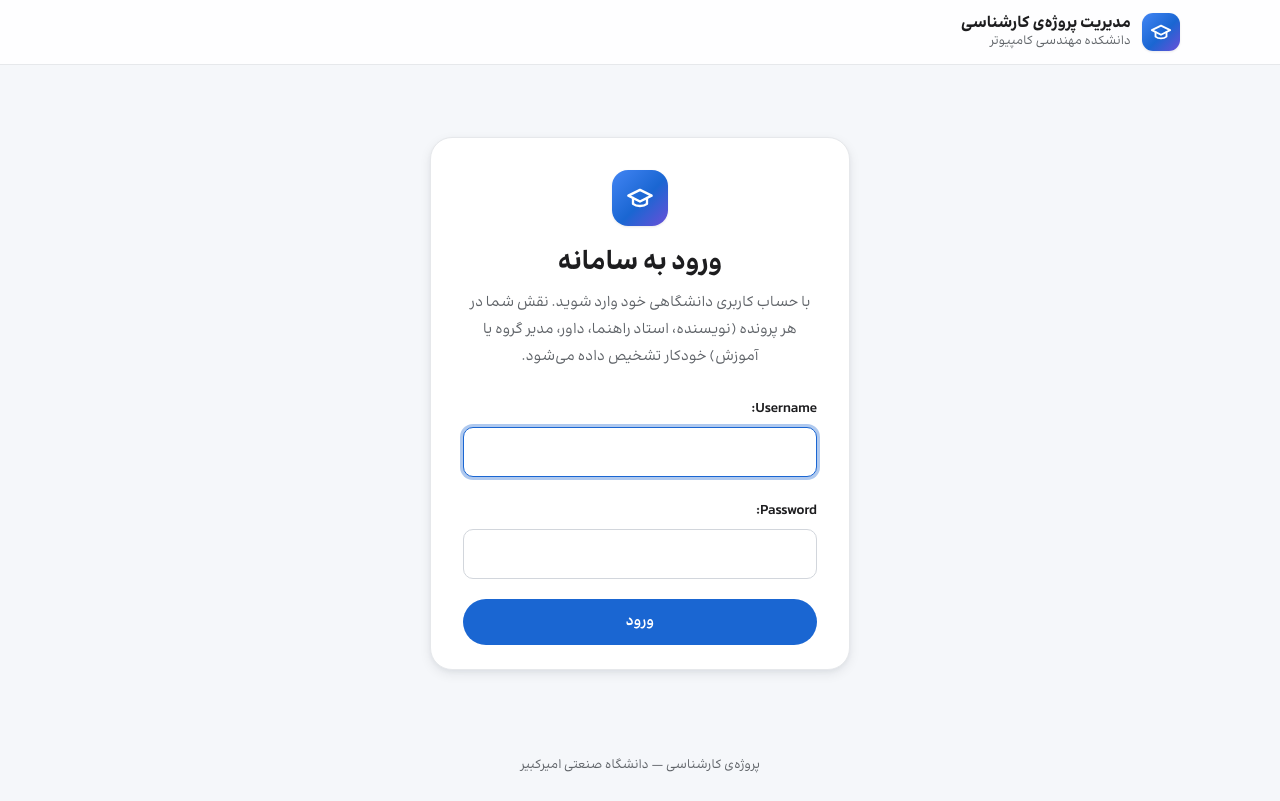
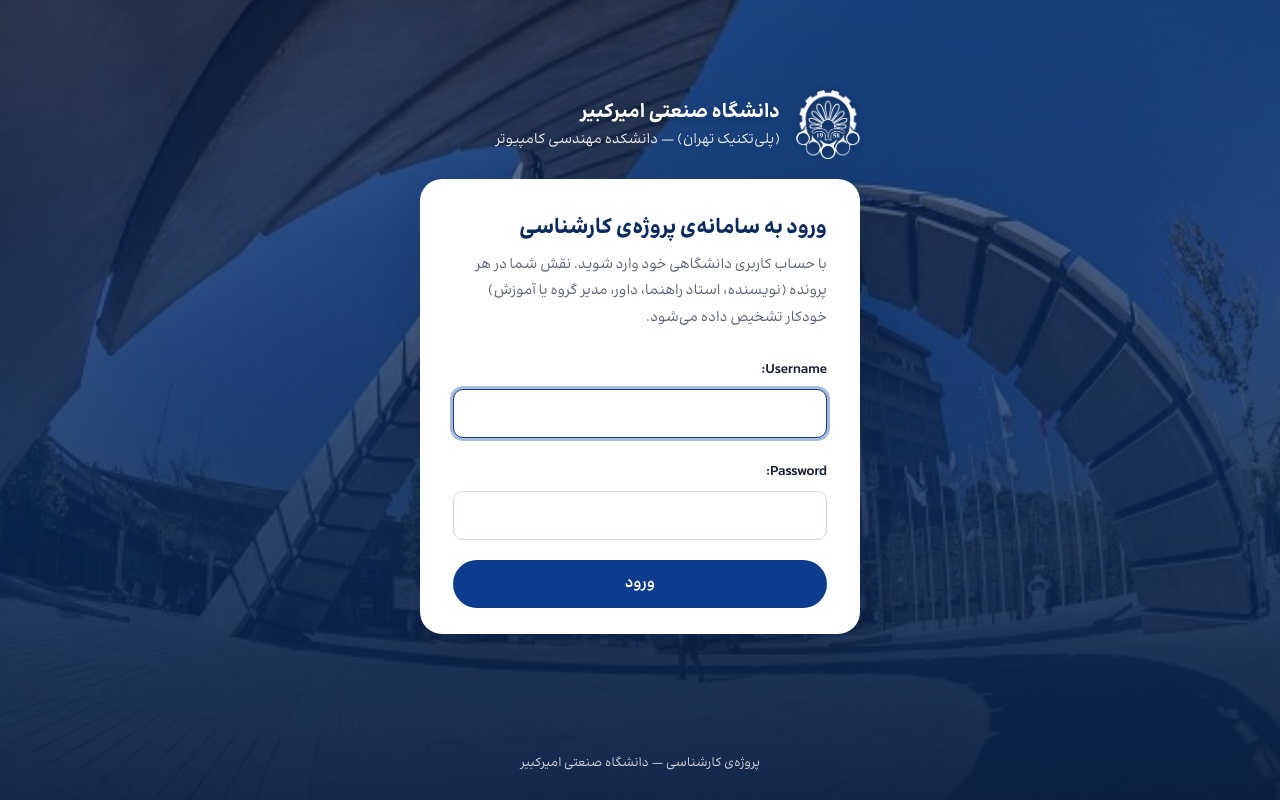
Before and after one commit to baharanSheikholeslami/conference-mgmt-system, a Django app: page /accounts/login/ in a window 1280 px wide. Run offline with Django 5.2, Linux system fonts and the light colour scheme.

Commit message:
University branding, darker blue theme and distinct action button colors
- Amirkabir University emblem in the navbar, login page and favicon
- Login page uses the campus photo behind a navy overlay with a white form card
- Primary color is now the university's dark navy (#0d3b8e), all via CSS variables
- Action buttons get a meaning-based tone: approve (green), return for edits (amber),
  reject/cancel (red), with a small icon so color is not the only cue
- Confirmation forms for approve/return/reject name the action on the submit button
- Ravi font kept: it fits the design and ships with Persian digits

Co-Authored-By: Claude Opus 5.5 (1M context) <noreply@anthropic.com>
Claude-Session: https://claude.ai/code/session_017PFAUJV2eCdqi6b2y4bHgw

```diff
--- a/workflow/static/workflow/style.css
+++ b/workflow/static/workflow/style.css
@@ -15,17 +15,21 @@
 :root {
   /* رنگ‌ها: کنتراست متن روی سفید دست‌کم ۴٫۵ به ۱ */
   --bg: #f5f7fa; --surface: #ffffff; --surface-2: #f8fafc; --card: var(--surface);
-  --ink: #1d1d1f; --ink-2: #3c4043; --muted: #5f6368; --line: #e6e8eb; --line-strong: #d2d6dc;
-  --accent: #1a66d2; --accent-hover: #1557b0; --accent-ink: #ffffff; --accent-soft: #e8f0fe; --accent-line: #c6dafc;
-  --ok: #137333; --ok-soft: #e6f4ea; --warn: #8a4b00; --warn-soft: #fef3e0;
-  --danger: #c5221f; --danger-soft: #fce8e6; --neutral-soft: #f1f3f4;
+  --ink: #1b2233; --ink-2: #3a4152; --muted: #5b6273; --line: #e3e7ee; --line-strong: #cfd5df;
+  /* آبی اصلی: سرمه‌ای دانشگاه؛ متن سفید روی آن حدود ۱۰ به ۱ */
+  --accent: #0d3b8e; --accent-hover: #0a2e70; --accent-strong: #0b2a5e; --accent-ink: #ffffff;
+  --accent-soft: #e8eef9; --accent-soft-hover: #d6e1f4; --accent-line: #bccbe8;
+  /* معنای اقدام‌ها: تأیید = سبز، بازگرداندن برای اصلاح = نارنجی، رد/لغو = قرمز */
+  --ok: #137333; --ok-hover: #0d5c28; --ok-soft: #e6f4ea; --ok-line: #a8d5b5;
+  --warn: #8a4b00; --warn-hover: #6f3c00; --warn-soft: #fef3e0; --warn-line: #f0c27a;
+  --danger: #c5221f; --danger-hover: #a50e0e; --danger-soft: #fce8e6; --danger-line: #f2b8b5; --neutral-soft: #f0f2f5;
   --ai: #6b4fd8; --ai-soft: #f3f0fd; --ai-line: #e0d9fa;
   /* شکل و سایه */
   --radius-sm: 10px; --radius: 16px; --radius-lg: 22px;
   --shadow-1: 0 1px 2px rgba(16, 24, 40, .04), 0 1px 3px rgba(16, 24, 40, .06);
   --shadow-2: 0 4px 12px rgba(16, 24, 40, .08), 0 2px 4px rgba(16, 24, 40, .04);
   --shadow-3: 0 18px 40px rgba(16, 24, 40, .16);
-  --focus: 0 0 0 3px rgba(26, 102, 210, .35);
+  --focus: 0 0 0 3px rgba(13, 59, 142, .35);
   --ease: cubic-bezier(.2, .7, .3, 1);
 }
 * { box-sizing: border-box; }
@@ -64,12 +68,9 @@ small, .muted { color: var(--muted); }
 }
 .brand { display: flex; align-items: center; gap: .7rem; color: var(--ink); min-width: 0; }
 .brand:hover { color: var(--ink); text-decoration: none; }
-.brand-mark {
-  flex: none; width: 38px; height: 38px; border-radius: 11px; display: grid; place-items: center; color: #fff;
-  background: linear-gradient(135deg, #4285f4 0%, #1a66d2 55%, #6b4fd8 100%); box-shadow: var(--shadow-1);
-}
+.brand-logo { flex: none; width: 40px; height: auto; display: block; }
 .brand-text { display: flex; flex-direction: column; line-height: 1.35; min-width: 0; }
-.brand-text strong { font-size: 1rem; white-space: nowrap; overflow: hidden; text-overflow: ellipsis; }
+.brand-text strong { font-size: 1rem; color: var(--accent-strong); white-space: nowrap; overflow: hidden; text-overflow: ellipsis; }
 .brand-text small { font-size: .78rem; }
 .account { display: flex; align-items: center; gap: .35rem; }
 .account form { margin: 0; }
@@ -257,13 +270,27 @@ form.stack .actions { margin-top: 1.5rem; padding-top: 1.25rem; border-top: 1px
 ul.errorlist { list-style: none; margin: 0 0 .35rem; padding: 0; color: var(--danger); font-size: .88rem; font-weight: 500; }
 ul.errorlist.nonfield { background: var(--danger-soft); border-radius: var(--radius-sm); padding: .7rem 1rem; margin-bottom: 1.25rem; font-size: .95rem; }
 
-/* صفحه‌ی ورود */
-.auth { max-width: 420px; margin: 2.5rem auto 0; }
-.auth .card { padding: 2rem 2rem 1.5rem; border-radius: var(--radius-lg); box-shadow: var(--shadow-2); }
-.auth-head { text-align: center; margin-bottom: 1.5rem; }
-.auth-head .brand-mark { width: 56px; height: 56px; border-radius: 16px; margin: 0 auto 1rem; }
-.auth-head p { margin: .3rem 0 0; font-size: .92rem; }
-.auth .btn { width: 100%; min-height: 46px; }
+/* صفحه‌ی ورود: عکس پردیس دانشگاه زیر یک لایه‌ی سرمه‌ای، تا کارت سفید فرم همیشه خوانا بماند */
+body.auth-page {
+  background-color: var(--accent-strong);
+  background-image: linear-gradient(180deg, rgba(11, 42, 94, .55) 0%, rgba(11, 42, 94, .82) 55%, rgba(8, 30, 68, .94) 100%),
+                    url("img/aut-campus.jpg");
+  background-size: cover; background-position: center 30%; background-attachment: fixed;
+}
+.auth-page .appbar { display: none; }
+.auth-page main { display: flex; align-items: center; justify-content: center; }
+.auth-page .site-footer { color: rgba(255, 255, 255, .8); }
+.auth { width: 100%; max-width: 440px; margin: 1.5rem auto 0; }
+.auth-brand { display: flex; align-items: center; gap: 1rem; color: #fff; margin-bottom: 1.25rem; text-shadow: 0 1px 8px rgba(0, 0, 0, .35); }
+.auth-brand img { flex: none; width: 64px; height: auto; filter: drop-shadow(0 2px 6px rgba(0, 0, 0, .35)); }
+.auth-brand p { margin: 0; display: flex; flex-direction: column; line-height: 1.6; }
+.auth-brand strong { font-size: 1.25rem; font-weight: 700; }
+.auth-brand span { font-size: .9rem; opacity: .9; }
+.auth .card { padding: 2rem 2rem 1.6rem; border-radius: var(--radius-lg); box-shadow: var(--shadow-3); border-color: transparent; }
+.auth-head { margin-bottom: 1.5rem; }
+.auth-head h1 { font-size: 1.35rem; color: var(--accent-strong); }
+.auth-head p { margin: .4rem 0 0; font-size: .9rem; }
+.auth .btn { width: 100%; min-height: 48px; font-size: 1rem; }
 
 /* صفحه‌های خطا */
 .state-page { text-align: center; padding: 2.5rem 1.5rem; }
--- a/workflow/templates/registration/login.html
+++ b/workflow/templates/registration/login.html
@@ -1,14 +1,17 @@
 {% extends "workflow/base.html" %}
+{% load static %}
 {% block title %}ورود{% endblock %}
+{% block body_class %}auth-page{% endblock %}
 {% block main_class %}narrow{% endblock %}
 {% block content %}
 <div class="auth">
+  <div class="auth-brand">
+    <img src="{% static 'workflow/img/aut-emblem-white.png' %}" width="72" height="77" alt="">
+    <p><strong>دانشگاه صنعتی امیرکبیر</strong><span>(پلی‌تکنیک تهران) — دانشکده مهندسی کامپیوتر</span></p>
+  </div>
   <div class="card">
     <div class="auth-head">
-      <div class="brand-mark" aria-hidden="true">
-        <svg width="28" height="28" viewBox="0 0 24 24" fill="none" stroke="currentColor" stroke-width="2" stroke-linecap="round" stroke-linejoin="round"><path d="M22 10 12 5 2 10l10 5 10-5z"/><path d="M6 12v5c3 2.5 9 2.5 12 0v-5"/></svg>
-      </div>
-      <h1>ورود به سامانه</h1>
+      <h1>ورود به سامانه‌ی پروژه‌ی کارشناسی</h1>
       <p class="muted">با حساب کاربری دانشگاهی خود وارد شوید. نقش شما در هر پرونده (نویسنده، استاد راهنما، داور، مدیر گروه یا آموزش) خودکار تشخیص داده می‌شود.</p>
     </div>
     <form method="post" class="stack">
--- a/workflow/templates/workflow/base.html
+++ b/workflow/templates/workflow/base.html
@@ -4,22 +4,23 @@
   <meta charset="utf-8">
   <meta name="viewport" content="width=device-width, initial-scale=1">
   <meta name="color-scheme" content="light">
-  <meta name="theme-color" content="#ffffff">
+  <meta name="theme-color" content="#0d3b8e">
   <title>{% block title %}سامانه مدیریت پروژه کارشناسی{% endblock %}</title>
+  <link rel="icon" type="image/png" sizes="32x32" href="{% static 'workflow/img/favicon-32.png' %}">
+  <link rel="icon" type="image/png" sizes="64x64" href="{% static 'workflow/img/favicon-64.png' %}">
+  <link rel="apple-touch-icon" href="{% static 'workflow/img/apple-touch-icon.png' %}">
   <link rel="stylesheet" href="{% static 'workflow/style.css' %}">
   <link rel="stylesheet" href="{% static 'agents/agents.css' %}">
 </head>
-<body>
+<body class="{% block body_class %}{% endblock %}">
   <a class="skip-link" href="#content">پرش به محتوای صفحه</a>
   <header class="appbar">
     <div class="appbar-inner">
       <a class="brand" href="{% url 'dashboard' %}">
-        <span class="brand-mark" aria-hidden="true">
-          <svg width="22" height="22" viewBox="0 0 24 24" fill="none" stroke="currentColor" stroke-width="2" stroke-linecap="round" stroke-linejoin="round"><path d="M22 10 12 5 2 10l10 5 10-5z"/><path d="M6 12v5c3 2.5 9 2.5 12 0v-5"/></svg>
-        </span>
+        <img class="brand-logo" src="{% static 'workflow/img/aut-emblem.png' %}" width="40" height="43" alt="نشان دانشگاه صنعتی امیرکبیر">
         <span class="brand-text">
           <strong>مدیریت پروژه‌ی کارشناسی</strong>
-          <small>دانشکده مهندسی کامپیوتر</small>
+          <small>دانشکده مهندسی کامپیوتر، دانشگاه صنعتی امیرکبیر</small>
         </span>
       </a>
       {% if user.is_authenticated %}
--- a/workflow/templates/workflow/case_detail.html
+++ b/workflow/templates/workflow/case_detail.html
@@ -41,12 +41,12 @@
         <span class="btn disabled" role="link" aria-disabled="true">{{ offer.transition.label }}</span>
         <span class="why">{{ offer.blocked }}</span>
       {% else %}
-        <a class="btn" href="{% url 'case_action' case.pk offer.transition.action %}">{{ offer.transition.label }}</a>
+        <a class="btn {{ offer.transition.tone }}" href="{% url 'case_action' case.pk offer.transition.action %}">{{ offer.transition.label }}</a>
       {% endif %}
     {% endfor %}
     {% if upload_kind %}<a class="btn secondary" href="{% url 'document_upload' case.pk %}">بارگذاری {% if upload_kind == "thesis" %}پایان‌نامه{% else %}پیشنهاد{% endif %}</a>{% endif %}
     {% if can_edit %}<a class="btn ghost" href="{% url 'case_edit' case.pk %}">ویرایش عنوان</a>{% endif %}
-    {% if cancel_offer %}<a class="btn danger" href="{% url 'case_action' case.pk 'cancel' %}">{{ cancel_offer.transition.label }}</a>{% endif %}
+    {% if cancel_offer %}<a class="btn reject" href="{% url 'case_action' case.pk 'cancel' %}">{{ cancel_offer.transition.label }}</a>{% endif %}
   </div>
 </section>
 {% endif %}
--- a/workflow/templates/workflow/form.html
+++ b/workflow/templates/workflow/form.html
@@ -12,7 +12,7 @@
     {% csrf_token %}
     {{ form.as_div }}
     <div class="actions">
-      <button class="btn{% if danger %} danger solid{% endif %}" type="submit">{{ submit_label }}</button>
+      <button class="btn{% if tone == "approve" %} approve{% elif tone == "return" %} return{% elif tone == "reject" %} reject solid{% endif %}" type="submit">{{ submit_label }}</button>
       <a class="btn ghost" href="{% if case %}{% url 'case_detail' case.pk %}{% else %}{% url 'dashboard' %}{% endif %}">انصراف</a>
     </div>
   </form>
--- a/workflow/test_portal.py
+++ b/workflow/test_portal.py
@@ -115,6 +115,12 @@ class FormFlowTests(PortalTestCase):
                             "در انتظار پذیرش استاد راهنما")
         self.login(self.advisor)                       # استاد باید درخواست را بپذیرد
         self.assertEqual(len(self.client.get(reverse("dashboard")).context["pending"]), 1)
+        # پذیرش و رد کنار هم‌اند و نباید هم‌رنگ باشند
+        detail = self.client.get(reverse("case_detail", args=[case.pk]))
+        self.assertContains(detail, 'class="btn approve"')
+        self.assertContains(detail, 'class="btn reject"')
+        self.assertContains(self.client.get(reverse("case_action", args=[case.pk, "advisor_decline"])),
+                            'class="btn reject solid"')
         self.post_action(case, "advisor_accept")
         case.refresh_from_db()
         self.assertEqual(case.state, State.DRAFTING)
--- a/workflow/views.py
+++ b/workflow/views.py
@@ -238,8 +238,10 @@ def case_action(request, pk, action):
             messages.success(request, f"«{t.label}» انجام شد.")
             return redirect("case_detail", pk=case.pk)
     return render(request, "workflow/form.html", {
-        "form": form, "case": case, "title": t.label, "submit_label": "ثبت",
-        "danger": action in ("cancel", "advisor_decline", "council_reject"),
+        "form": form, "case": case, "title": t.label,
+        # تأیید، بازگرداندن و رد با نام خود اقدام تأیید می‌شوند تا کاربر بداند دقیقاً چه چیزی ثبت می‌شود
+        "submit_label": t.label if t.tone != "primary" else "ثبت",
+        "tone": t.tone,
         # فاز ۳: کادر «پیشنهاد سامانه» بالای فرم انتخاب استاد راهنما / تخصیص داور (فقط نمایش؛ انتخاب با انسان است)
         "suggestions": agents.suggestion_panel(case, SUGGESTION_PURPOSE[action], request.user)
                        if action in SUGGESTION_PURPOSE else None})
```
Also changed, not shown: other parts of workflow/static/workflow/style.css (+26 -11 lines), workflow/statemachine.py (+12 -0 lines), workflow/static/workflow/img/apple-touch-icon.png (added), workflow/static/workflow/img/aut-campus.jpg (added), workflow/static/workflow/img/aut-emblem-white.png (added), workflow/static/workflow/img/aut-emblem.png (added), workflow/static/workflow/img/favicon-32.png (added), workflow/static/workflow/img/favicon-64.png (added).
